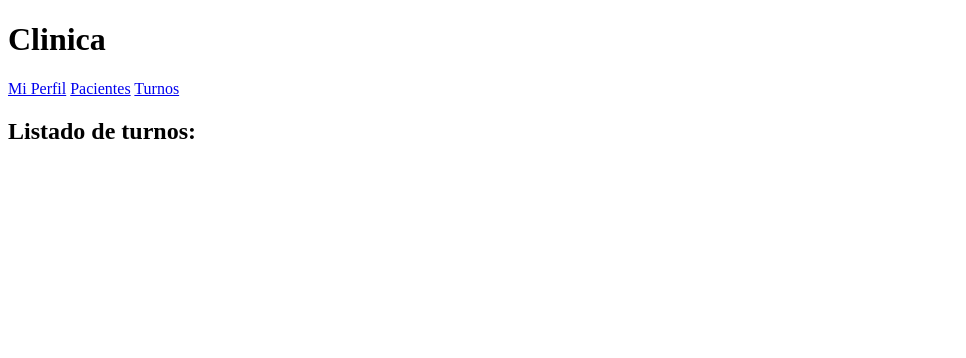
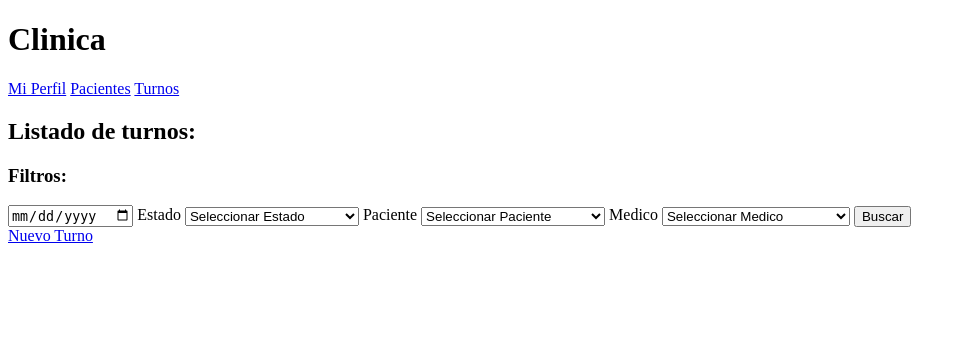
Before and after one commit to cdbiancotti/clinica-project, a Django app: page /turnos in a window 1280 px wide. Shown: the top 358 px of the page, without its empty margins (0-966 px from the left). Run offline with Django 3.2, Linux system fonts and the light colour scheme; data that the repository does not hold is empty.

Commit message:
Carga, edicion, listado de pacientes - Carga, edicion y eliminacion de turnos

```diff
--- a/templates/turnos.html
+++ b/templates/turnos.html
@@ -2,5 +2,48 @@
 <title>Turnos</title>
 {% endblock %} {% block main %}
 <h2>Listado de turnos:</h2>
-
+<h3>Filtros:</h3>
+<form action="{% url 'web_app:turnos' %}" method="POST">
+  {% csrf_token %}
+  <input type="date" name="fecha" />
+  <label for="estado">Estado</label>
+  <select name="estado">
+    <option value="0" selected default disabled>Seleccionar Estado</option>
+    {% for estado in estados %}
+    <option value="{{estado.id}}">{{estado}}</option>
+    {%empty%}
+    <option value="0" disabled>No hay estados cargados</option>
+    {% endfor %}
+  </select>
+  <label for="paciente">Paciente</label>
+  <select name="paciente">
+    <option value="0" selected default disabled>Seleccionar Paciente</option>
+    {% for paciente in pacientes %}
+    <option value="{{paciente.id}}">{{paciente}}</option>
+    {%empty%}
+    <option value="0" disabled>No hay pacientes cargados</option>
+    {% endfor %}
+  </select>
+  <label for="medico">Medico</label>
+  <select name="medico">
+    <option value="0" selected default disabled>Seleccionar Medico</option>
+    {% for medico in medicos %}
+    <option value="{{medico.id}}">{{medico}}</option>
+    {%empty%}
+    <option value="0" disabled>No hay medicos disponibles</option>
+    {% endfor %}
+  </select>
+  <button>Buscar</button>
+</form>
+<a href="{% url 'web_app:turno' 0 %}">Nuevo Turno</a>
+<ul>
+  {% for turno in turnos %}
+  <li>
+    {{turno}} <a href="{% url 'web_app:turno' turno.id %}">Ver</a
+    ><a href="{% url 'web_app:eliminar_turno' turno.id %}">Eliminar</a>
+  </li>
+  {% empty %} {% if busqueda_realizada %}
+  <li>No se encontraron turnos.</li>
+  {% endif %} {% endfor %}
+</ul>
 {% endblock %}
--- a/usuarios/views.py
+++ b/usuarios/views.py
@@ -16,7 +16,6 @@ def perfil(request):
         'usuario': request.user
     })
 
-
 def log_in(request):
     if request.method == 'POST':
         username = request.POST['username']
@@ -33,7 +32,6 @@ def log_in(request):
             })
     return render(request, 'login.html')
 
-
 def log_out(request):
     logout(request)
     return render(request, 'logout.html', {
--- a/web_app/urls.py
+++ b/web_app/urls.py
@@ -5,5 +5,11 @@ app_name = 'web_app'
 
 urlpatterns = [
     path('turnos', views.turnos, name="turnos"),
+    path('turnos/<int:turno_id>', views.turno, name="turno"),
+    path('turnos/<int:turno_id>/edicion', views.crear_turno, name="crear_turno"),
+    path('turnos/<int:turno_id>/eliminar', views.eliminar_turno, name="eliminar_turno"),
     path('pacientes', views.pacientes, name="pacientes"),
+    path('pacientes/<int:paciente_id>', views.paciente, name="paciente"),
+    path('pacientes/<int:paciente_id>/edicion', views.crear_paciente, name="crear_paciente"),
+    path('pacientes/<int:paciente_id>/edicion/nueva_observacion', views.nueva_observacion, name="nueva_observacion"),
 ]
--- a/web_app/views.py
+++ b/web_app/views.py
@@ -1,22 +1,172 @@
 from django.shortcuts import render, redirect
 from django.http import HttpResponseRedirect
 from django.urls import reverse
-from .models import Paciente
+from .models import Paciente, Turno, EstadoTurno, Observacion
+from django.contrib.auth.models import User
+from datetime import date
 
 # Create your views here.
 
 def turnos(request):
-    return render(request, 'turnos.html')
+    grupos = request.user.groups.all()
+    if len(grupos) > 0:
+        grupo = grupos[0].name
+    busqueda_realizada = False
+    turnos = []
+    pacientes = Paciente.objects.all()
+    medicos = User.objects.filter(groups=2)
+    estados = EstadoTurno.objects.all()
+    if request.method == 'POST':
+        filtros = {}
+        for key in request.POST.keys():
+            campos = ['medico', 'paciente', 'estado', 'fecha']
+            if key in campos:
+                dato = request.POST[key]
+                if bool(dato):
+                    filtros[key] = dato
 
+        turnos = Turno.objects.filter(**filtros)
+        busqueda_realizada = True
+
+    return render(request, 'turnos.html', {
+        'turnos': turnos,
+        'pacientes': pacientes,
+        'medicos': medicos,
+        'estados': estados,
+        'busqueda_realizada': busqueda_realizada,
+    })
+
+def turno(request, turno_id):
+    turno = None
+    fecha_nacimiento = None
+    fecha_turno = None
+    hora_turno = None
+    pacientes = Paciente.objects.all()
+    medicos = User.objects.filter(groups=2)
+    estados = EstadoTurno.objects.all()
+    if turno_id != 0:
+        turno = Turno.objects.get(pk=turno_id)
+        fecha_turno = turno.fecha.strftime('%Y-%m-%d')
+        hora_turno = turno.hora.strftime('%H:%M')
+    return render(request, 'turno.html', {
+        'turno': turno,
+        'turno_id': turno_id,
+        'fecha_turno': fecha_turno,
+        'hora_turno': hora_turno,
+        'pacientes': pacientes,
+        'medicos': medicos,
+        'estados': estados,
+    })
+
+def crear_turno(request, turno_id):
+    if request.method == 'POST':
+        datos_actualizados = {}
+        for key in request.POST.keys():
+            campos = ['medico', 'paciente', 'estado', 'fecha', 'hora']
+            if key in campos:
+                dato = request.POST[key]
+                if bool(dato):
+                    if key == 'medico':
+                        datos_actualizados[key] = User.objects.get(id=dato)
+                    elif key == 'paciente':
+                        datos_actualizados[key] = Paciente.objects.get(id=dato)
+                    elif key == 'estado':
+                        datos_actualizados[key] = EstadoTurno.objects.get(id=dato)
+                    else:
+                        datos_actualizados[key] = dato
+
+        if turno_id != 0:
+            turno = Turno.objects.get(pk=turno_id)
+            turno = {**turno, **datos_actualizados}
+            turno.save()
+        else:
+            Turno.objects.create(**datos_actualizados)
+        return redirect('web_app:turnos')
+
+def eliminar_turno(request, turno_id):
+    turno = Turno.objects.get(id=turno_id)
+    turno.delete()
+    return redirect('web_app:turnos')
 
 def pacientes(request):
-    # pacientes = Paciente.objects.all()
+    grupos = request.user.groups.all()
+    grupo = ''
+    if len(grupos) > 0:
+        grupo = grupos[0].name
+    busqueda_realizada = False
+    pacientes = []
     if request.method == 'POST':
         nombre = request.POST['nombre']
         apellido = request.POST['apellido']
-
-        pacientes = Paciente.objects.filter(nombre=nombre)
+        filtros = {}
+        if bool(nombre):
+            filtros['nombre__contains'] = nombre
+        if bool(apellido):
+            filtros['apellido__contains'] = apellido
+        pacientes = Paciente.objects.filter(**filtros)
+        if grupo == 'medico':
+            filtros_fecha = {}
+            dia = request.POST['dia']
+            mes = request.POST['mes']
+            ano = request.POST['ano']
+            if bool(dia):
+                filtros_fecha['fecha__day'] = dia
+            if bool(mes):
+                filtros_fecha['fecha__month'] = mes
+            if bool(ano):
+                filtros_fecha['fecha__year'] = ano
+            turnos = Turno.objects.filter(medico=request.user.id,**filtros_fecha)
+            pacientes_turnos = turnos.values_list('paciente', flat=True)
+            pacientes = pacientes.filter(id__in=pacientes_turnos)
+        busqueda_realizada = True
 
     return render(request, 'pacientes.html', {
-        'pacientes': pacientes
+        'pacientes': pacientes,
+        'busqueda_realizada': busqueda_realizada
     })
+
+def paciente(request, paciente_id):
+    paciente = None
+    fecha_nacimiento = None
+    historia_medica = None
+    if paciente_id != 0:
+        paciente = Paciente.objects.get(pk=paciente_id)
+        fecha_nacimiento = paciente.nacimiento.strftime('%Y-%m-%d')
+        historia_medica = Observacion.objects.filter(paciente=paciente).reverse()
+    return render(request, 'paciente.html', {
+        'paciente': paciente,
+        'paciente_id': paciente_id,
+        'fecha_nacimiento': fecha_nacimiento,
+        'historia_medica': historia_medica,
+    })
+
+def crear_paciente(request, paciente_id):
+    if request.method == 'POST':
+        nombre = request.POST['nombre']
+        apellido = request.POST['apellido']
+        edad = request.POST['edad']
+        nacimiento = request.POST['nacimiento']
+        dni = request.POST['dni']
+        if paciente_id != 0:
+            paciente = Paciente.objects.get(pk=paciente_id)
+            paciente.nombre = nombre
+            paciente.apellido = apellido
+            paciente.edad = edad
+            paciente.dni = dni
+            paciente.nacimiento = nacimiento
+            paciente.save()
+        else:
+            Paciente.objects.create(nombre=nombre, apellido=apellido, edad=edad, dni=dni,nacimiento=nacimiento)
+        return redirect('web_app:pacientes')
+
+def nueva_observacion(request, paciente_id):
+    grupos = request.user.groups.all()
+    grupo = ''
+    if len(grupos) > 0:
+        grupo = grupos[0].name
+    if grupo == 'medico' and request.method == 'POST':
+        paciente = Paciente.objects.get(id=paciente_id)
+        observacion = request.POST['observacion']
+        if bool(observacion):
+            Observacion.objects.create(descripcion=observacion,fecha=date.today(),medico=request.user,paciente=paciente)
+    return redirect('web_app:paciente', paciente_id)
```
Also changed, not shown: templates/paciente.html (added, +29 -0 lines), templates/pacientes.html (+9 -5 lines), templates/turno.html (added, +41 -0 lines), web_app/models.py (+12 -12 lines), web_app/migrations/0001_initial.py, web_app/migrations/0002_observacion.py (added).
